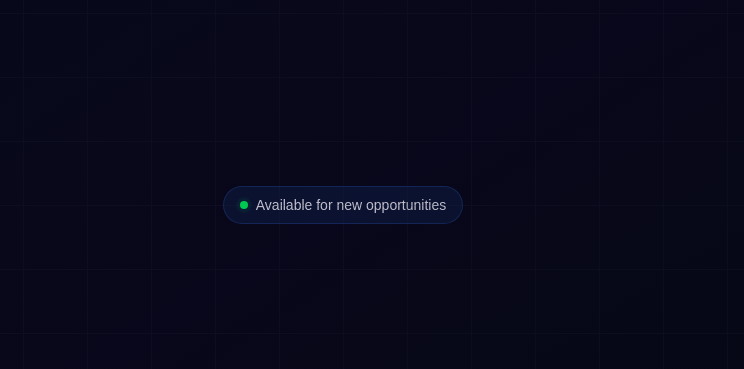
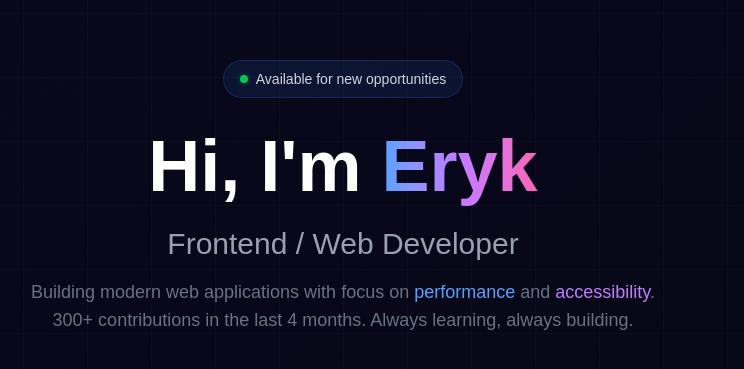
Before and after one commit to szczepanieceryk/my-page, a Next.js app: page / in a window 1280 px wide. Shown: the part 179-548 px from the top of the page, without its empty margins (297-1041 px from the left). Built offline with nearby package versions, Linux system fonts and the light colour scheme.

Commit message:
feat(ui): add main heading with subtitle

```diff
--- a/components/Hero.tsx
+++ b/components/Hero.tsx
@@ -17,6 +17,7 @@ export const Hero = () => {
       {/* Grid pattern overlay */}
       <div className="absolute inset-0 bg-[linear-gradient(to_right,#1e293b_1px,transparent_1px),linear-gradient(to_bottom,#1e293b_1px,transparent_1px)] bg-[size:4rem_4rem] [mask-image:radial-gradient(ellipse_60%_50%_at_50%_50%,#000_70%,transparent_110%)] opacity-20" />
 
+      <div className="relative z-10 max-w-7xl mx-auto px-6 py-32 text-center">
         {/* Badge */}
         <div className="inline-flex items-center gap-2 px-4 py-2 rounded-full bg-blue-500/10 border border-blue-500/20 mb-8 animate-fade-in">
           <span className="relative flex h-2 w-2">
@@ -27,6 +28,28 @@ export const Hero = () => {
             Available for new opportunities
           </span>
         </div>
+
+        {/* Main heading with gradient */}
+        <h1 className="text-5xl md:text-6xl lg:text-7xl font-bold mb-6 animate-slide-up">
+          <span className="text-white">Hi, I&apos;m </span>
+          <span className="bg-gradient-to-r from-blue-400 via-purple-400 to-pink-400 text-transparent bg-clip-text animate-gradient">
+            Eryk
+          </span>
+        </h1>
+        {/* Subtitle with typing effect feel */}
+        <p className="text-xl md:text-2xl lg:text-3xl text-gray-400 mb-4 animate-slide-up animation-delay-200">
+          Frontend / Web Developer
+        </p>
+
+        <p className="text-base md:text-lg text-gray-500 max-w-2xl mx-auto mb-12 animate-slide-up animation-delay-400">
+          Building modern web applications with focus on{" "}
+          <span className="text-blue-400">performance</span> and{" "}
+          <span className="text-purple-400">accessibility</span>.
+          <br />
+          300+ contributions in the last 4 months. Always learning, always
+          building.
+        </p>
+      </div>
     </section>
   );
 };
```
Lines whose indentation alone changed are shown as unchanged.
